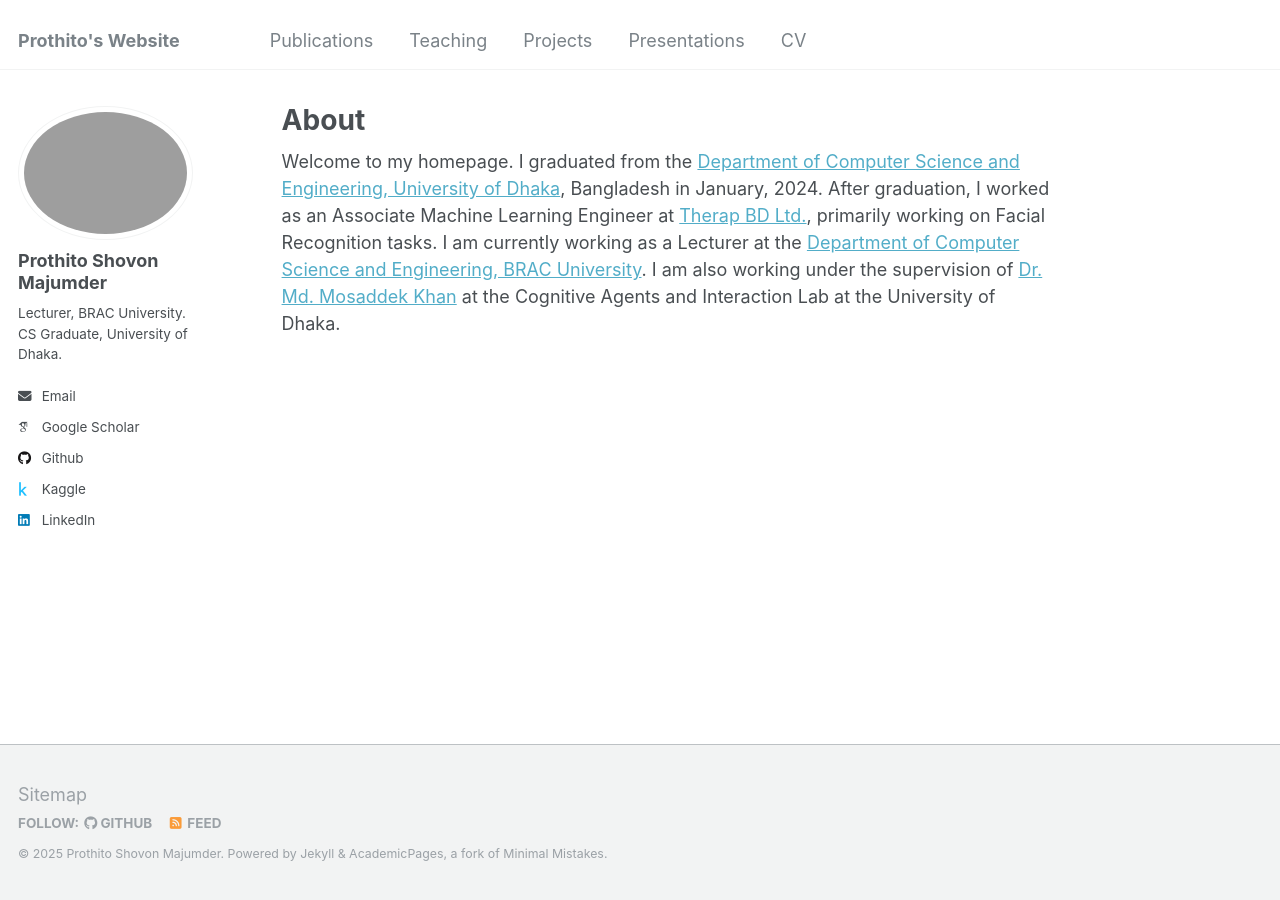
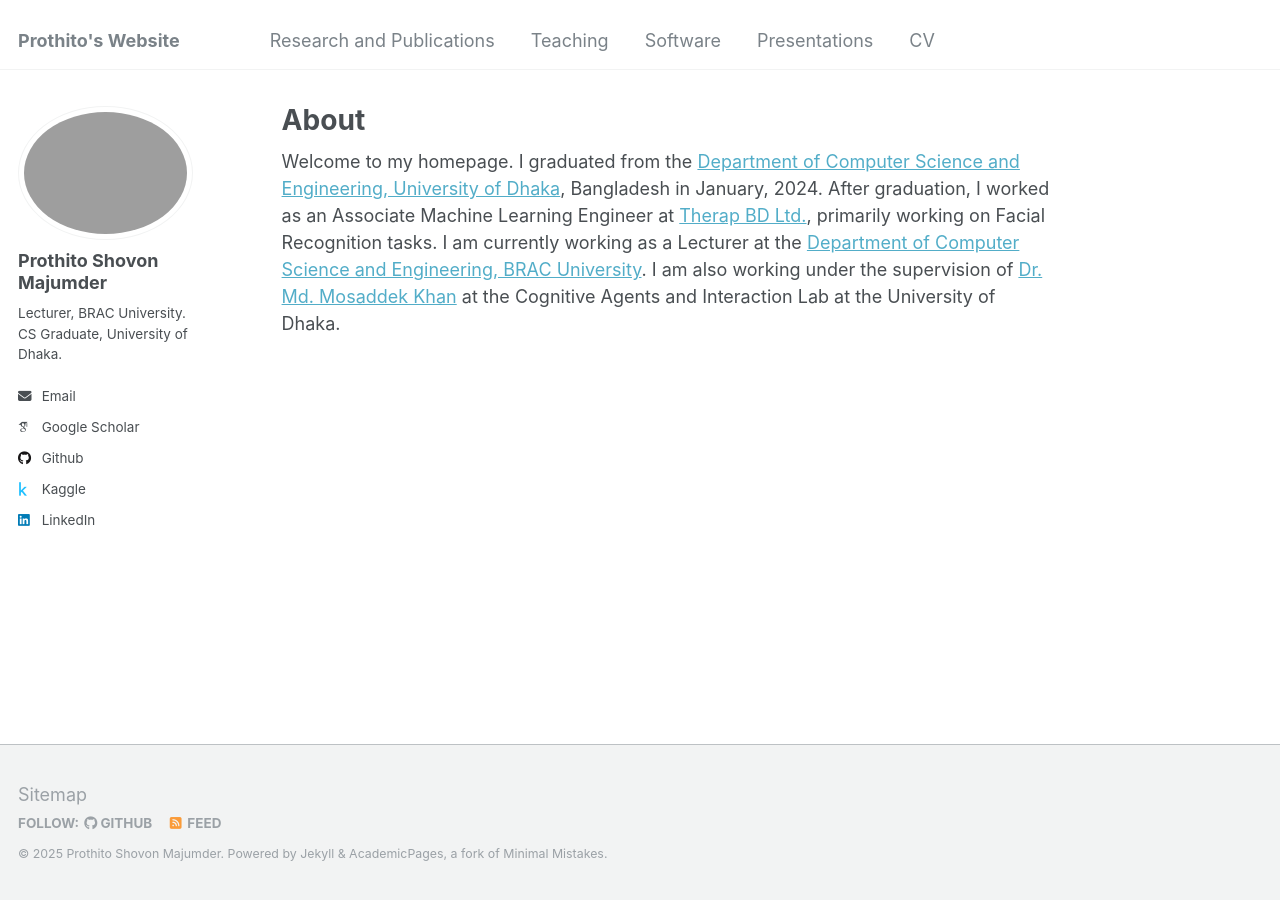
Before and after one commit to prothitoshovon/prothitoshovon.github.io, a Jekyll site: the page built from _pages/about.md, in a window 1280 px wide. Built offline with Jekyll 4.4.1, drawn with Linux system fonts in a browser that asks for light colours; some web fonts are replaced.

Commit message:
Top bar update

```diff
--- a/_data/navigation.yml
+++ b/_data/navigation.yml
@@ -5,7 +5,7 @@
 # prevent it from being included in the site.
 
 main:
-  - title: "Publications"
+  - title: "Research and Publications"
     url: /publications/
 
  # - title: "Talks"
@@ -14,8 +14,8 @@ main:
   - title: "Teaching"
     url: /teaching/
 
-  - title: "Projects"
-    url: /projects/
+  - title: "Software"
+    url: /software/
 
   - title: "Presentations"
     url: /presentations/
```
